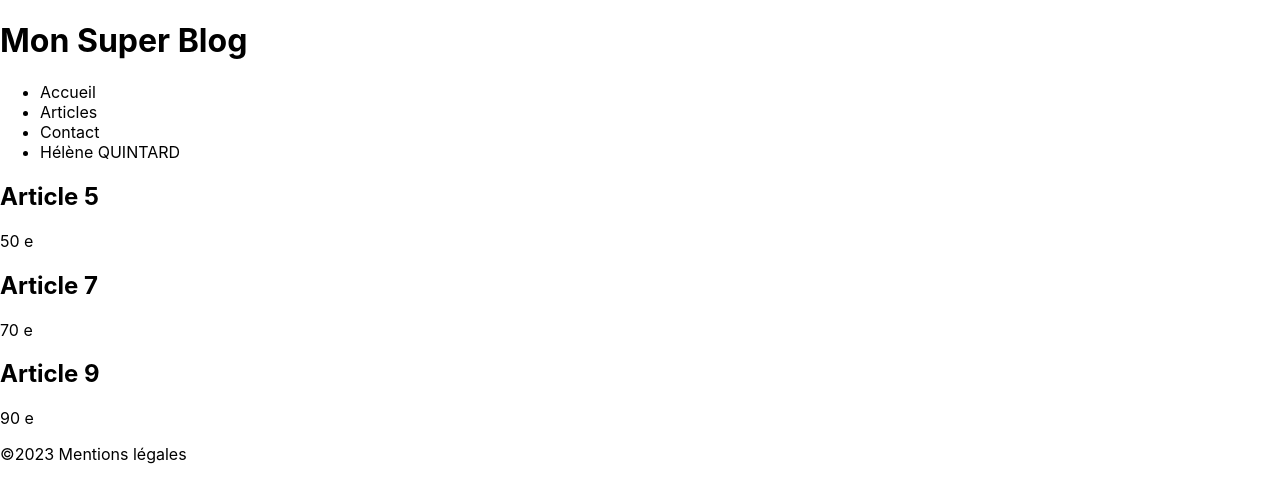
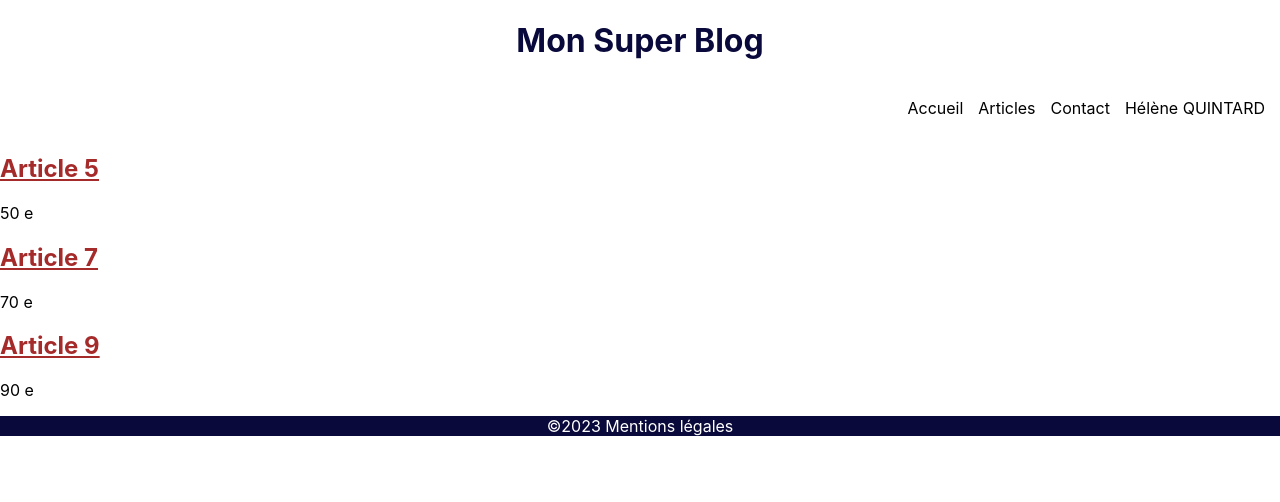
Before and after one commit to Heleneeeeeee/exo-blog-react, a React (Create React App) app: page / in a window 1280 px wide. Shown: the top 502 px of the page. Built offline with nearby package versions, Linux system fonts and the light colour scheme.

Commit message:
Add CSS style

```diff
--- a/src/App.css
+++ b/src/App.css
@@ -1,38 +1,34 @@
-.App {
+h1 {
+  font-weight: bold;
+  color:rgb(9, 9, 59);
   text-align: center;
+
 }
 
-.App-logo {
-  height: 40vmin;
-  pointer-events: none;
+nav {
+  display: flex;
+  justify-content: flex-end;
 }
 
-@media (prefers-reduced-motion: no-preference) {
-  .App-logo {
-    animation: App-logo-spin infinite 20s linear;
-  }
+ul{
+  display: flex;
+  flex-direction: row;
+  list-style-type: none;
 }
 
-.App-header {
-  background-color: #282c34;
-  min-height: 100vh;
-  display: flex;
-  flex-direction: column;
-  align-items: center;
-  justify-content: center;
-  font-size: calc(10px + 2vmin);
-  color: white;
+
+
+li {
+   margin-right:15px;
 }
 
-.App-link {
-  color: #61dafb;
+h2 {
+  text-decoration:underline;
+  color:brown
 }
 
-@keyframes App-logo-spin {
-  from {
-    transform: rotate(0deg);
-  }
-  to {
-    transform: rotate(360deg);
-  }
+footer {
+  text-align:center;
+  background: rgb(9, 9, 59);
+  color:white;
 }
--- a/src/Header.jsx
+++ b/src/Header.jsx
@@ -1,10 +1,8 @@
 import ProfilMenu from "./ProfilMenu";
-
-
 
 function Header() {
     return (
-        <header>
+        <header className="header">
             <h1> Mon Super Blog </h1>
             <nav>
                 <ul>
```
